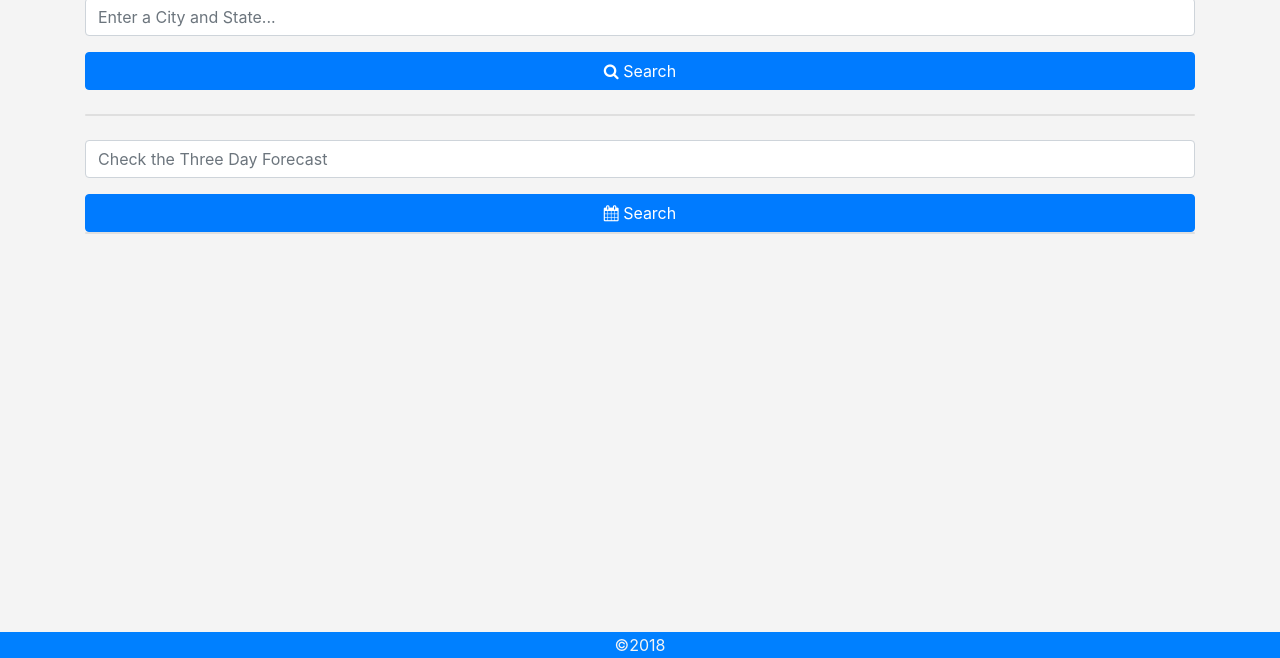
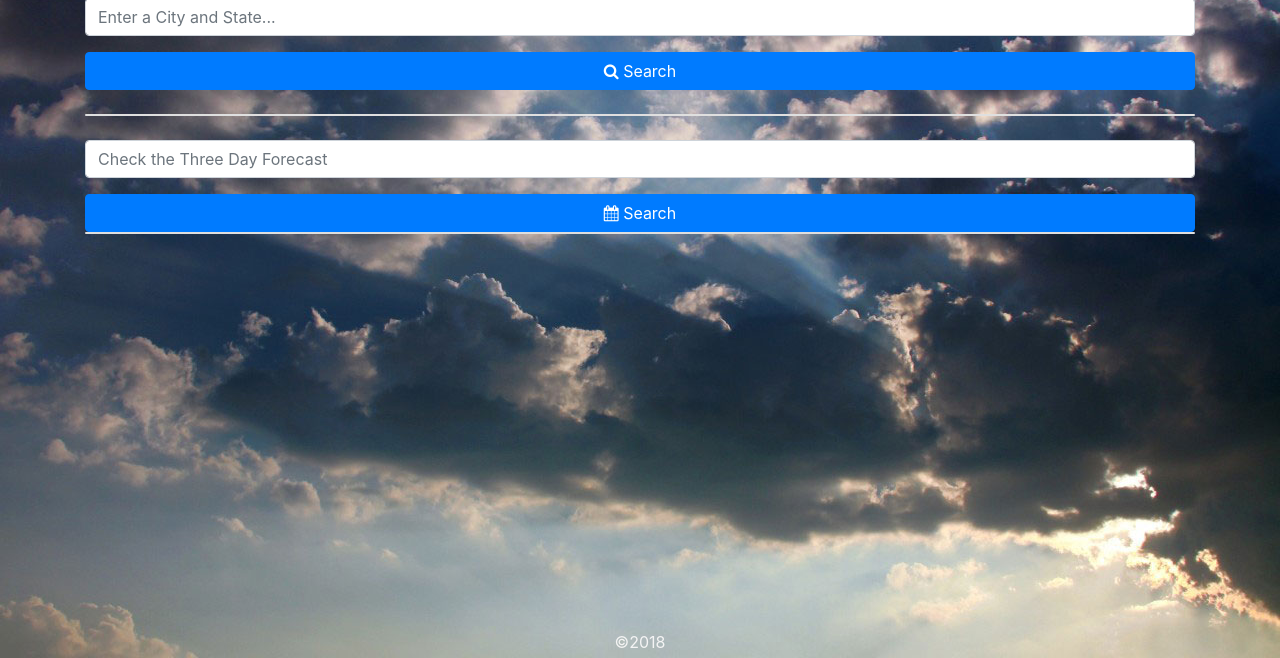
Before and after one commit to joeybiotti/weather_js, a website: page index.html in a window 1280 px wide. Shown: the part 142-800 px from the top of the page. Drawn offline with nearby package versions, Linux system fonts and the light colour scheme.

Commit message:
added image folder, style edits

```diff
--- a/js/main.js
+++ b/js/main.js
@@ -1,7 +1,7 @@
 console.log("main.js loaded");
 
 //Api Key
-let apiKey = ''; //API KEY GOES HERE.
+let apiKey = '596e50f0ee44f6b1'; //API KEY GOES HERE.
 
 //Get location form
 let locationForm = document.getElementById('weather-form');
--- a/sass/style.scss
+++ b/sass/style.scss
@@ -12,6 +12,7 @@ body{
     margin-top: 12px;
     background: $white;
     color: $blue;
+    background: url('../img/clouds.jpg');
 }
 
 h1{
@@ -21,11 +22,10 @@ h1{
 }
 
 footer{
-    background: $blue;
     color:  $white;
     position: absolute;
     right: 0;
     bottom: 0;
     left: 0;
-    padding: 1px;
+    padding: 4px;
 }
```
Also changed, not shown: css/style.css, img/clouds.jpg (added).
